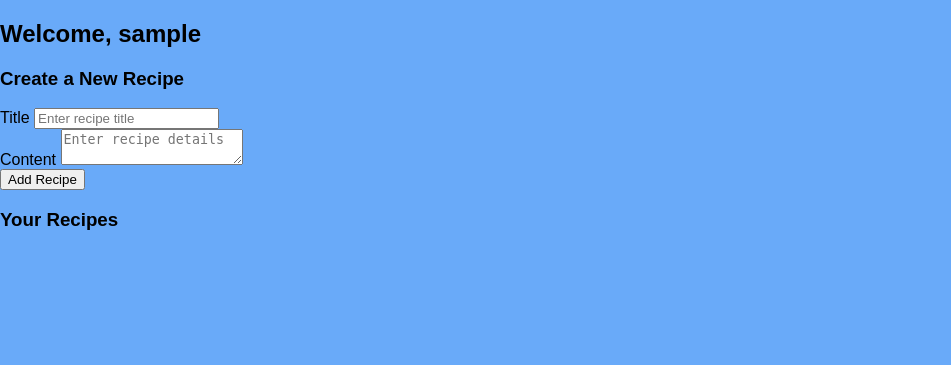
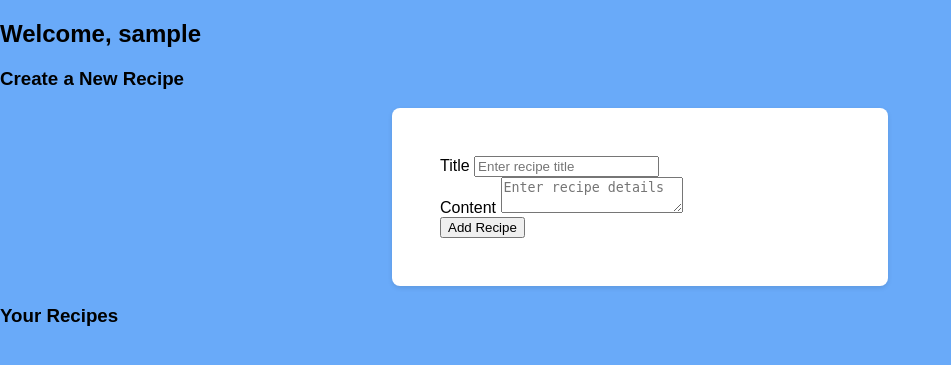
Before and after one commit to Chris-moreton12/MyRecipes, a Flask app: page /dashboard in a window 1280 px wide. Shown: the part 110-475 px from the top of the page, without its empty margins (0-951 px from the left). Run offline with Flask 2, Linux system fonts and the light colour scheme; the visitor is signed in with stand-in values (Sample User, id 1); data that the repository does not hold is empty.

Commit message:
delete form class edited to ensire it is not targeted by the form class and keeps seperate styling, styling added to delete button

```diff
--- a/static/css/style.css
+++ b/static/css/style.css
@@ -23,3 +23,21 @@ body {
     height: 100vh;
     flex-direction: column;
 }
+
+/* Style for all forms */
+form {
+    background: white;
+    padding: 3em;
+    border-radius: 8px;
+    box-shadow: 0 2px 5px rgba(1, 1, 1, 0.1);
+    width: 100%;
+    max-width: 400px;
+    margin: 0 auto;
+}
+
+/* Ensures delete button is not targeted by form styling */
+.delete-form {
+    display: inline;
+    margin: 0;
+    padding: 0;
+}
--- a/templates/dashboard.html
+++ b/templates/dashboard.html
@@ -43,7 +43,9 @@
                         <p>{{ recipe['content'] }}</p>
                         <div class="actions">
                             <a href="{{ url_for('edit_recipe', recipe_id=recipe['_id']) }}" class="btn btn-edit">Edit</a>
-                            <form method="POST" action="{{ url_for('delete_recipe', recipe_id=recipe['_id']) }}" style="display: inline;">
+
+                            <!-- Delete Form Button -->
+                            <form method="POST" action="{{ url_for('delete_recipe', recipe_id=recipe['_id']) }}" class="delete-form" style="display: inline;">
                                 <button type="submit" class="btn btn-delete">Delete</button>
                             </form>
                         </div>
```
